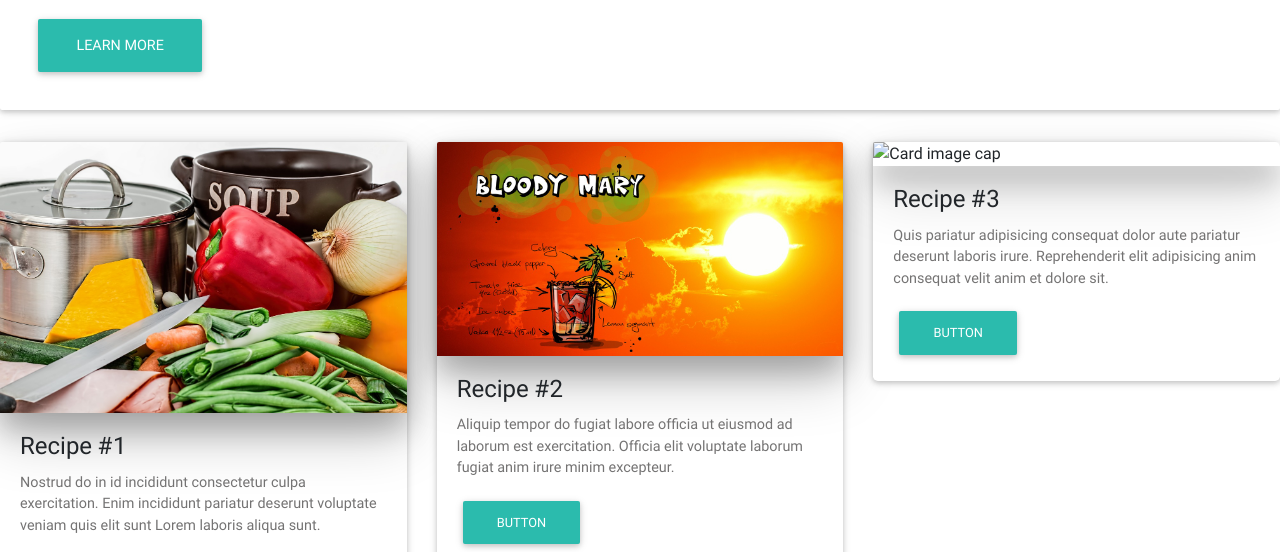
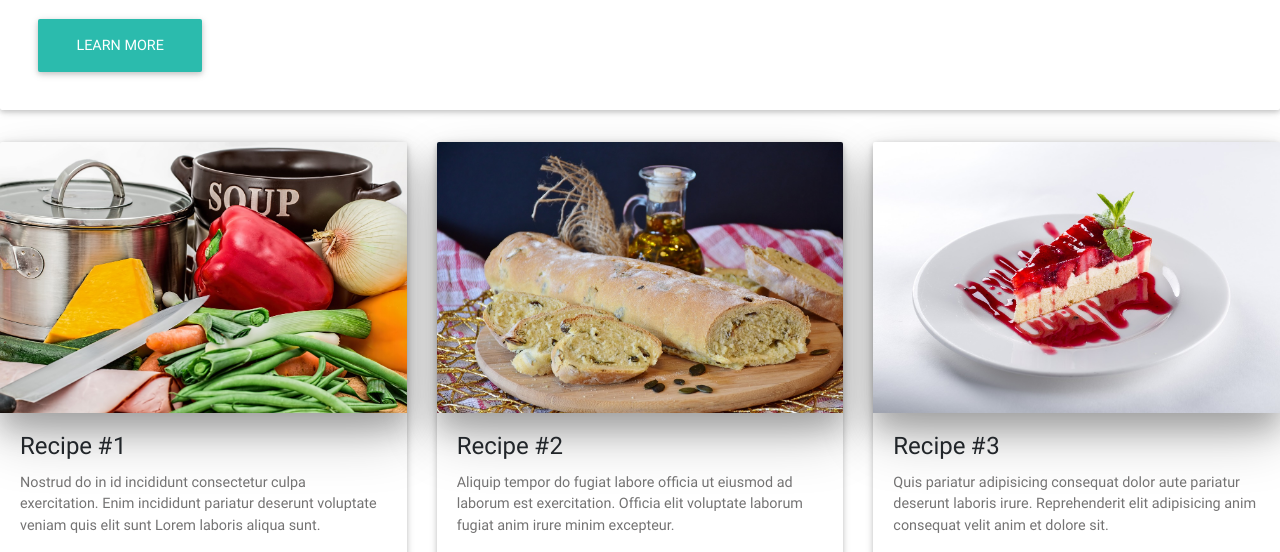
Before and after one commit to Sebuliba-Adrian/sebuliba-adrian.github.io, a plain HTML site: page index.html in a window 1280 px wide. Shown: the part 248-800 px from the top of the page. Drawn offline with Linux system fonts and the light colour scheme.

Commit message:
Fixed image not showing

```diff
--- a/index.html
+++ b/index.html
@@ -97,7 +97,7 @@
                     <div class="card">
 
                         <!--Card image-->
-                        <img class="img-fluid img-fluid z-depth-4" src="img/bloody-mary-2774219_1280.jpg" alt="Card image cap">
+                        <img class="img-fluid img-fluid z-depth-4" src="img/image3.jpg" alt="Card image cap">
 
                         <!--Card content-->
                         <div class="card-body">
@@ -120,7 +120,7 @@
                     <div class="card">
 
                         <!--Card image-->
-                        <img class="img-fluid img-fluid z-depth-4" src="img/bread-2881871_1280.jpg" alt="Card image cap">
+                        <img class="img-fluid img-fluid z-depth-4" src="img/image5.jpg" alt="Card image cap">
 
                         <!--Card content-->
                         <div class="card-body">
```
